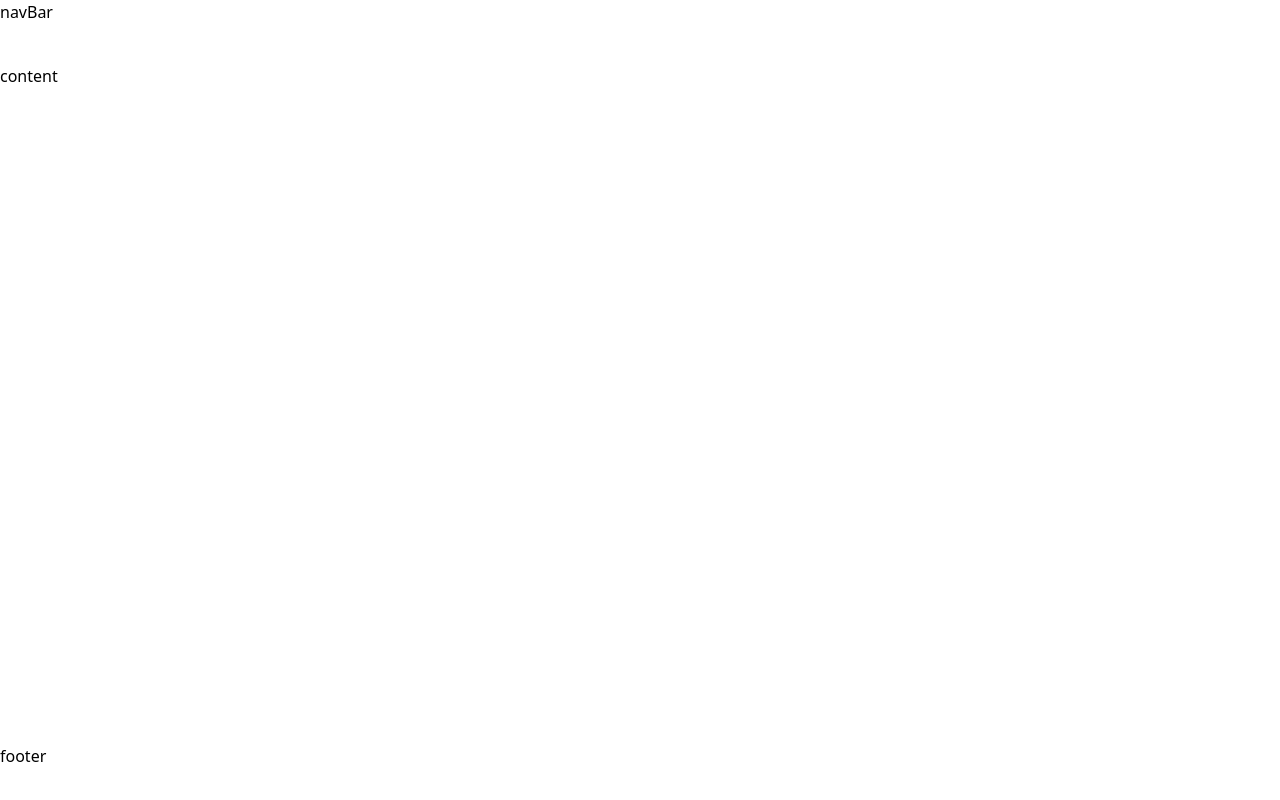
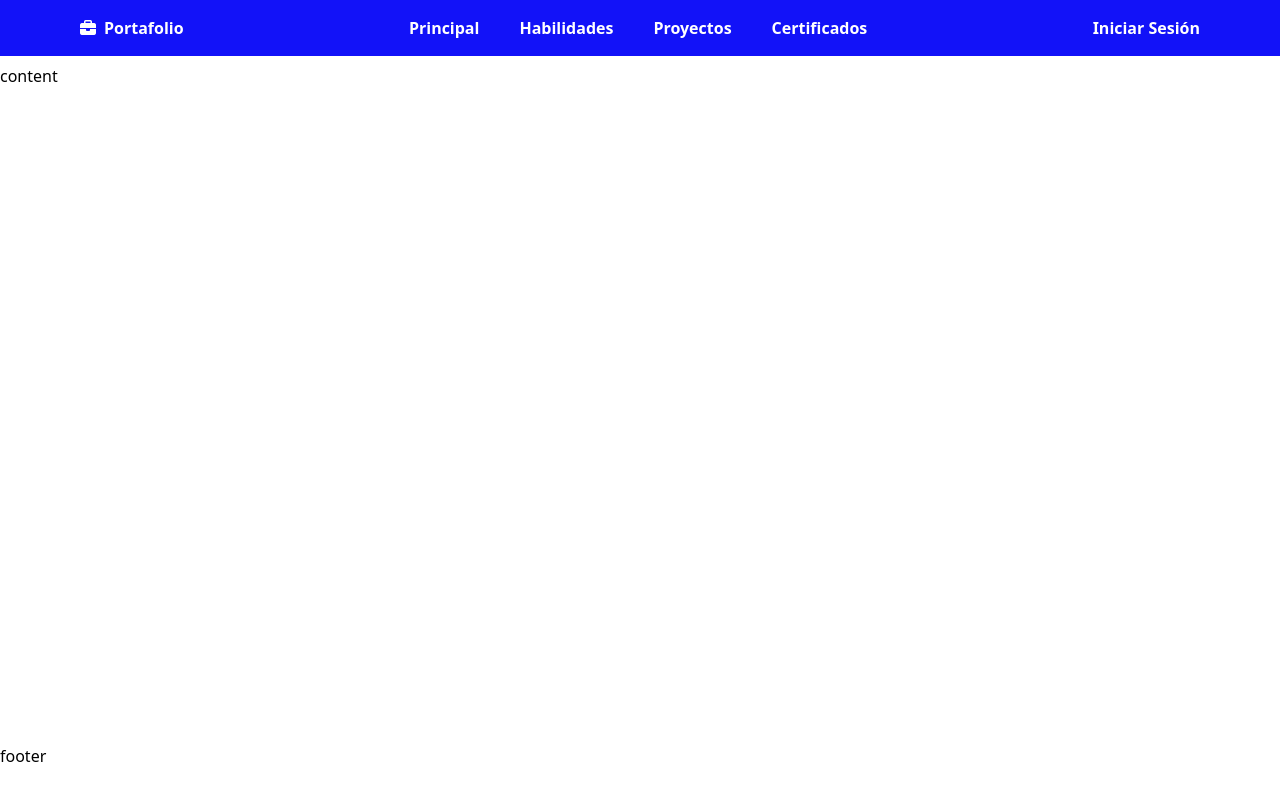
Before and after one commit to eiriselias/portafolioNext, a Next.js app: page / in a window 1280 px wide. Shown: the top 800 px of the page. Built offline with nearby package versions, Linux system fonts and the light colour scheme.

Commit message:
se creo la primera vista del navBar

```diff
--- a/app/globals.css
+++ b/app/globals.css
@@ -7,3 +7,8 @@ body{
   display: grid;
   grid-template-rows: 1fr auto 1fr;
 }
+
+*{
+  --primaryColor: rgb(18, 18, 248);
+  --selectColor: #1e3a8a;
+}
--- a/app/page.tsx
+++ b/app/page.tsx
@@ -1,3 +1,6 @@
+
+import '@fortawesome/fontawesome-free/css/all.min.css';
+
 export default function Home() {
   return (
    <div>
--- a/components/navBar/NavBar.tsx
+++ b/components/navBar/NavBar.tsx
@@ -1,10 +1,33 @@
 import React from 'react'
+import Link from 'next/link'
 
 const NavBar = () => {
   return (
-    <div>
-      navBar
-    </div>
+    <nav className='flex justify-between px-16 font-bold bg-primaryColor text-white '>
+        <div className='flex items-center gap-2 hover:bg-selectColor px-4 hover:cursor-pointer'>
+            <i className="fa-duotone fa-solid fa-briefcase"></i>
+            <h2>Portafolio</h2>
+        </div>
+        <div>
+            <ul className='flex gap-2 hover:cursor-pointer'>
+                <li className='hover:bg-selectColor p-4'>
+                    <Link href="/">Principal</Link>
+                </li>
+                <li className='hover:bg-selectColor p-4'>
+                    <Link href="#">Habilidades</Link>
+                </li>
+                <li className='hover:bg-selectColor p-4'>
+                    <Link href="#">Proyectos</Link>
+                </li>
+                <li className='hover:bg-selectColor p-4'>
+                    <Link href="#">Certificados</Link>
+                </li>
+            </ul>
+        </div>
+        <div className='hover:bg-selectColor p-4 hover:cursor-pointer'>
+            <Link href="/">Iniciar Sesión</Link>
+        </div>
+    </nav>
   )
 }
 
--- a/tailwind.config.ts
+++ b/tailwind.config.ts
@@ -9,8 +9,8 @@ const config: Config = {
   theme: {
     extend: {
       colors: {
-        background: "var(--background)",
-        foreground: "var(--foreground)",
+        primaryColor: "var(--primaryColor)",
+        selectColor: "var(--selectColor)",
       },
     },
   },
```
Also changed, not shown: package.json (+6 -5 lines), 1 other file (tests, documents, lock files or other folders).
